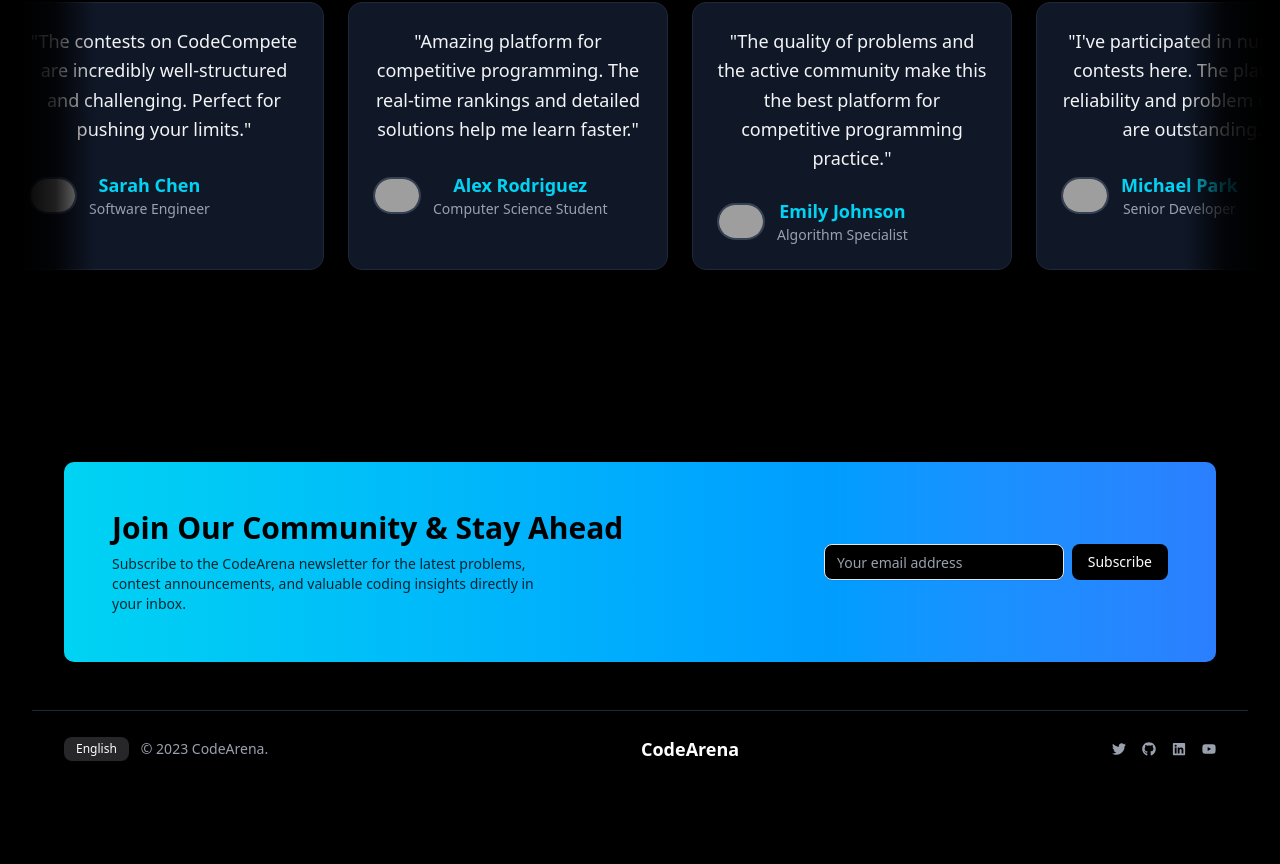
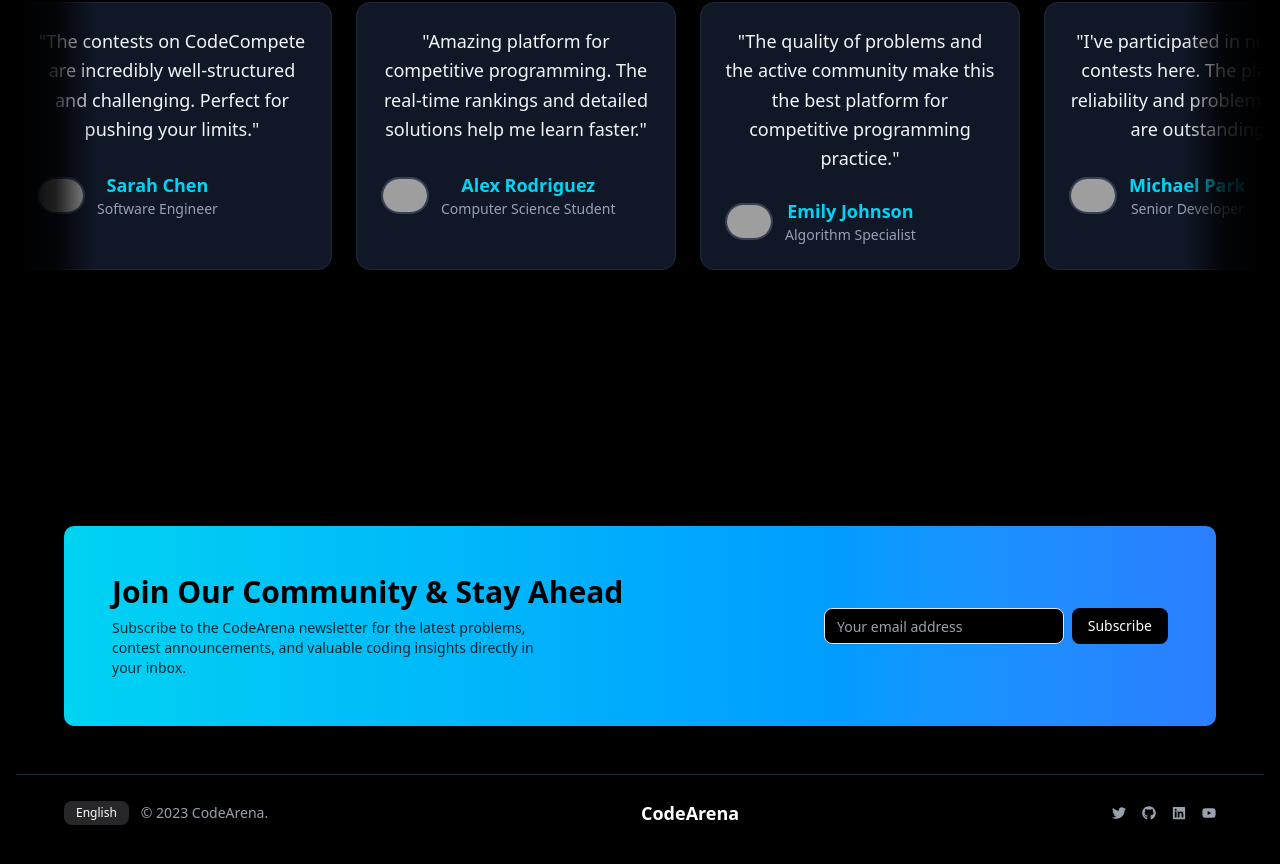
Before and after one commit to Prathmesh-rajurkar/CodeArena, a Next.js app: page / in a window 1280 px wide. Shown: the part 2472-3336 px from the top of the page. Built offline with nearby package versions, Linux system fonts and the light colour scheme; grey boxes are pictures that could not be loaded.

Commit message:
fixing footer

```diff
--- a/app/layout.tsx
+++ b/app/layout.tsx
@@ -2,6 +2,7 @@ import type { Metadata } from "next";
 import "./globals.css";
 import { Navbar } from "@/components/ui/resizable-navbar";
 import Navbars from "@/components/Navbar";
+import Footer from "@/components/Footer";
 
 export const metadata: Metadata = {
   title: "CodeArena",
@@ -15,9 +16,12 @@ export default function RootLayout({
 }>) {
   return (
     <html lang="en">
-      <body>
-        <Navbars/>
+      <body className="bg-black text-white min-h-screen">
+        <Navbars />
         {children}
+        {/* <div className="text-center  max-w-7xl mx-auto"> */}
+          <Footer />
+        {/* </div> */}
       </body>
     </html>
   );
--- a/app/page.tsx
+++ b/app/page.tsx
@@ -1,6 +1,7 @@
 "use client";
 
 import ContentSection from "@/components/ContentSection";
+import Footer from "@/components/Footer";
 import HeroSection from "@/components/HeroSection";
 import Navbars from "@/components/Navbar";
 
@@ -14,6 +15,7 @@ export default function Home() {
         <HeroSection />
       </div>
       <ContentSection />
+
     </div>
   );
 }
--- a/components/ContentSection.tsx
+++ b/components/ContentSection.tsx
@@ -152,9 +152,7 @@ const ContentSection = () => {
         <TestimonialCarousel />
       </div>
       {/* Footer */}
-      <div className="text-center mb-12 max-w-7xl mx-auto">
-        <Footer />
-      </div>
+
     </div>
   );
 };
--- a/components/Footer.tsx
+++ b/components/Footer.tsx
@@ -6,7 +6,7 @@ import { FaTwitter, FaLinkedin, FaYoutube, FaGithub } from 'react-icons/fa';
 
 export default function Footer() {
   return (
-    <footer className="bg-black text-white pt-20 px-4">
+    <footer className="bg-black text-white pt-20 px-4 text-center  max-w-7xl mx-auto">
       {/* Subscription Section */}
       <div className="max-w-6xl mx-auto bg-gradient-to-r from-cyan-400 to-blue-500 rounded-lg p-8 md:p-12 flex flex-col md:flex-row items-center justify-between gap-6">
         {/* Left: Text */}
```
